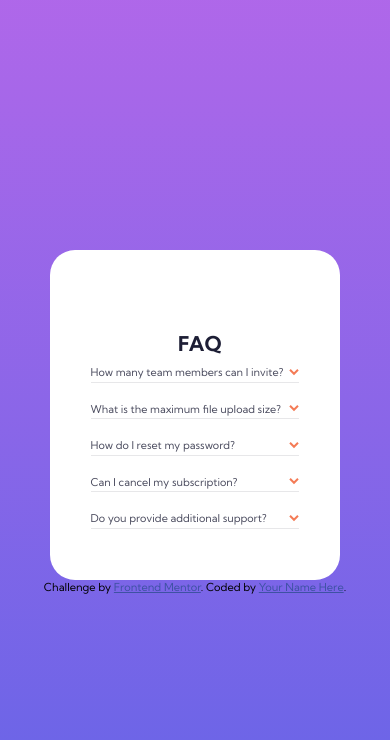
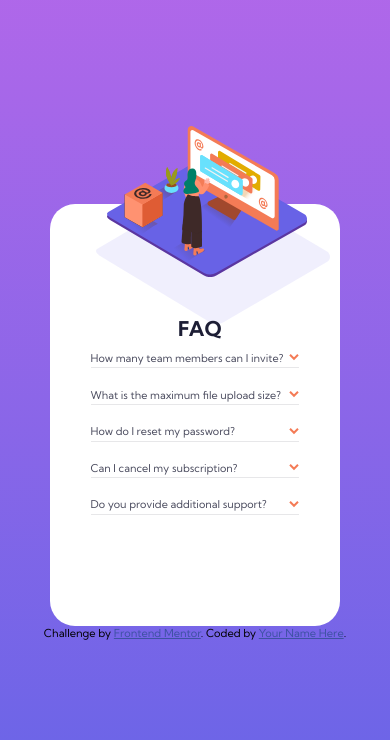
Before and after one commit to giedrius-zavisa/faq-card, a plain HTML site: page index.html in a window 390 px wide. Drawn offline with Linux system fonts and the light colour scheme.

Commit message:
Responsive Design

```diff
--- a/Styles/styles.css
+++ b/Styles/styles.css
@@ -13,7 +13,6 @@ html{
     --very-dark-greyish-blue:hsl(237, 12%, 33%);
     --dark-grayish-blue:hsl(240, 6%, 50%);
     --light-greyish-blue:hsl(240, 5%, 91%);
-
 }
 
 
@@ -26,17 +25,12 @@ body {
     flex-direction: column;
     align-items: center;
     justify-content: center;
-    overflow:hidden;
 }
 
 /* Card styling*/
 
 .main-container {
-    background-image: url("../images/bg-pattern-desktop.svg");
-    background-position: left -565px top 60%, left -80px center;
-    background-repeat: no-repeat;
-    background-size: 100%, 50%;
-    overflow:visible;
+    overflow:hidden;
     display:flex;
     flex-direction: row;
     align-items: center;
@@ -112,14 +106,21 @@ h1 {
 
 /* Image styling */
 
+.faq-background {
+    position:absolute;
+    width: 35%;
+    top:15%;
+    left: 11rem;
+}
+
 .faq-picture {
+    z-index: 1;
     position:relative;
-    top:initial;
     left:-50px;
 }
 
 .faq-box-image {
-    overflow:visible;
+    z-index: 1;
     display:inline;
     position:absolute;
     top:320px;
@@ -141,20 +142,37 @@ h1 {
 
 
      .main-container {
-        background-image: url("../images/bg-pattern-mobile.svg");
         flex-direction: column;
+        overflow:visible;
      }
 
      .faq-container {
          width: 90%;
+         padding: 0 1.2rem;
+         margin: 0;
+         transform: translateY(-7rem);
+     }
+
+
+    .faq-background {
+        position: absolute;
+        transform: translateY(8rem);
+        left: 8rem;
+        width: 60%;
+    }
+
+     .faq-illustration {
+         margin: 0;
+         padding: 0;
      }
 
      .faq-picture {
-         display:absolute;
-         top:-8rem;
-         left:46%;
-         z-index: 1;
-         transform: translateX(-50%);
+         position:relative;
+         display:inline;
+         width: 200px;
+         height: auto;
+         left: 1rem;
+         transform: translateY(-8rem);
      }
 
      .faq-box-image {
--- a/index.html
+++ b/index.html
@@ -36,6 +36,20 @@
           alt="woman standing near computer"
         />
       </picture>
+
+      <picture>
+        <source
+          class="faq-background"
+          srcset="./images/bg-pattern-desktop.svg"
+          media="(min-width: 1140px)"
+        />
+        <img
+          class="faq-background"
+          src="./images/bg-pattern-mobile.svg"
+          alt="woman standing near computer"
+        />
+      </picture>
+
       <img class="faq-box-image" src="images/illustration-box-desktop.svg" alt="" aria-hidden="true">
     </div>
 
```
